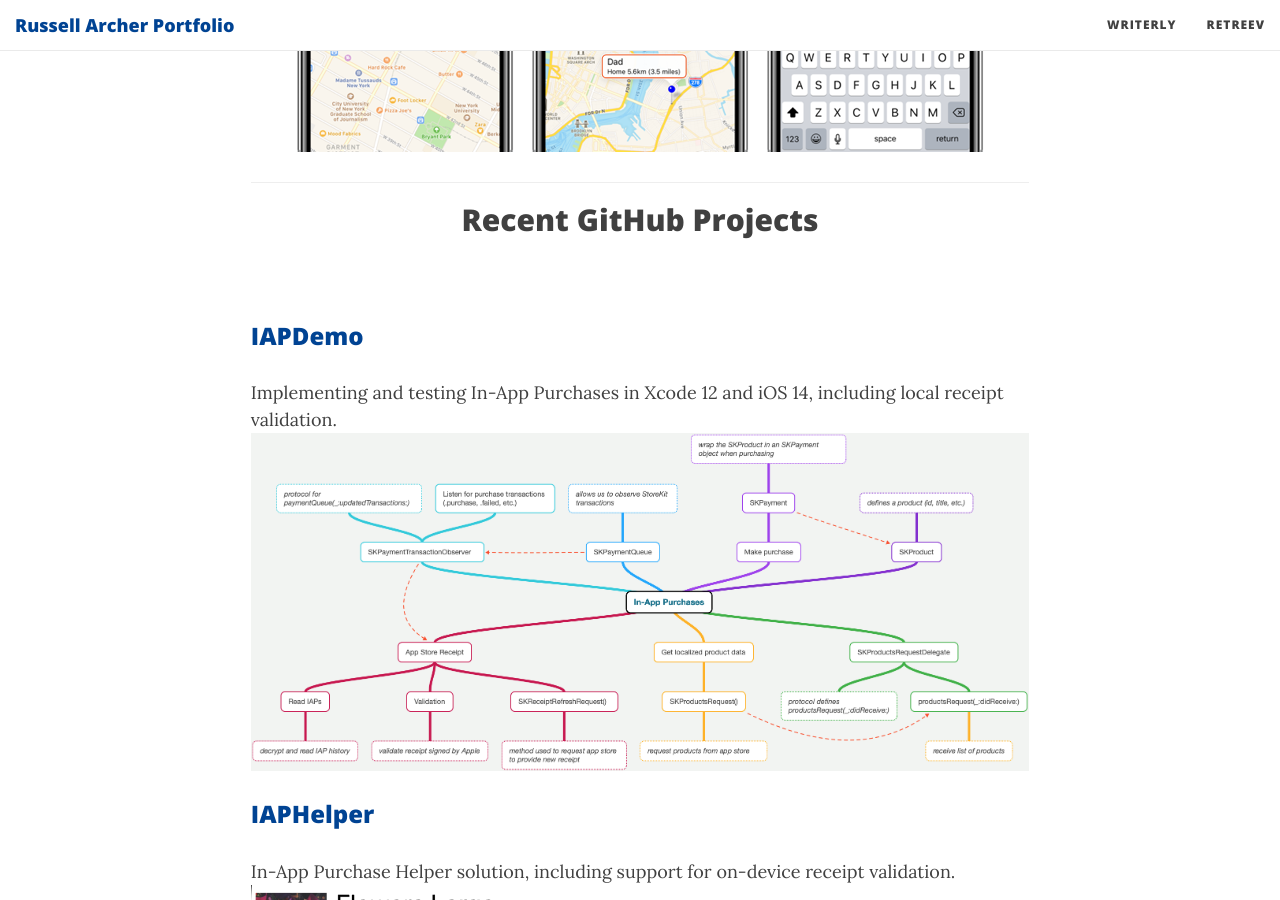
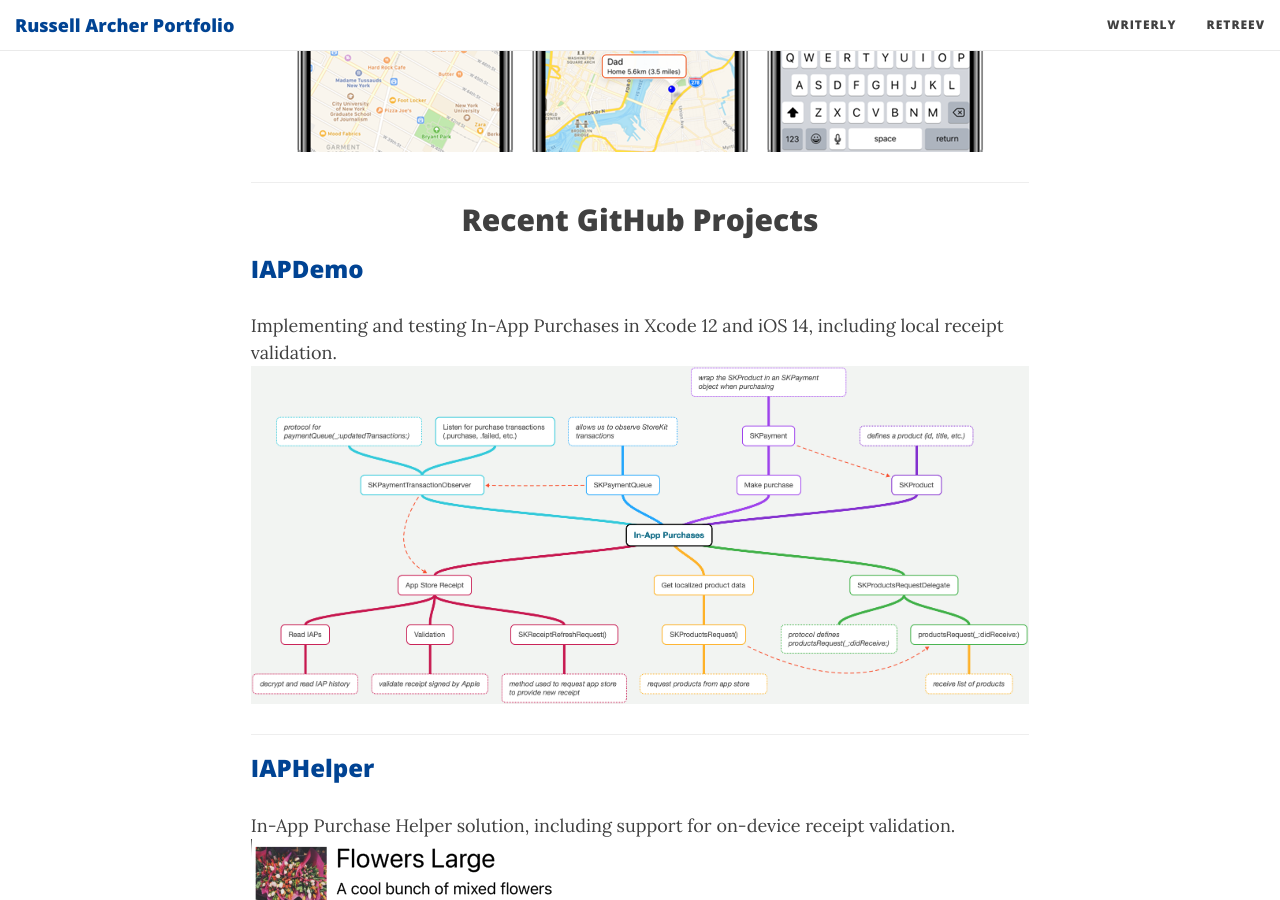
Before and after one commit to russell-archer/russell-archer.github.io, a Jekyll site: the page built from index.md, in a window 1280 px wide and 900 px high, scrolled down 5617 px. Built offline with Jekyll 4.4.1, drawn with Linux system fonts in a browser that asks for light colours; nearby versions of some CDN libraries.

```diff
--- a/index.md
+++ b/index.md
@@ -188,16 +188,17 @@
 
 <hr />
 <h2 align="center">Recent GitHub Projects</h2>
-<p>&nbsp;</p>
 
 <h3><a href="https://github.com/russell-archer/IAPDemo">IAPDemo</a></h3>
 Implementing and testing In-App Purchases in Xcode 12 and iOS 14, including local receipt validation.<br/>
 <img src="./img/iapdemo1.png"/>
 
+<hr />
 <h3><a href="https://github.com/russell-archer/IAPHelper">IAPHelper</a></h3>
 In-App Purchase Helper solution, including support for on-device receipt validation.<br/>
 <img src="./img/iaphelper1.png"/>
 
+<hr />
 <h3><a href="https://github.com/russell-archer/HelloIAPWorld">HelloIAPWorld</a></h3>
 Minimal In-App Purchase example for iOS 14 and Xcode 12.<br/>
 <img src="./img/helloiapworld1.png"/>
@@ -206,6 +207,7 @@
 Programmatic UICollectionView with a Diffable Data Source consuming REST API.<br/>
 <img src="./img/pixabay-collections.png"/>
 
+<hr />
 <h3><a href="https://github.com/russell-archer/AppleSignInDemo">Sign in with Apple</a></h3>
 How to use the new Sign in with Apple service in a UIKit and iOS 13 app.<br/>
 <img src="./img/github-project-signin-with-apple.jpg"/>
```
